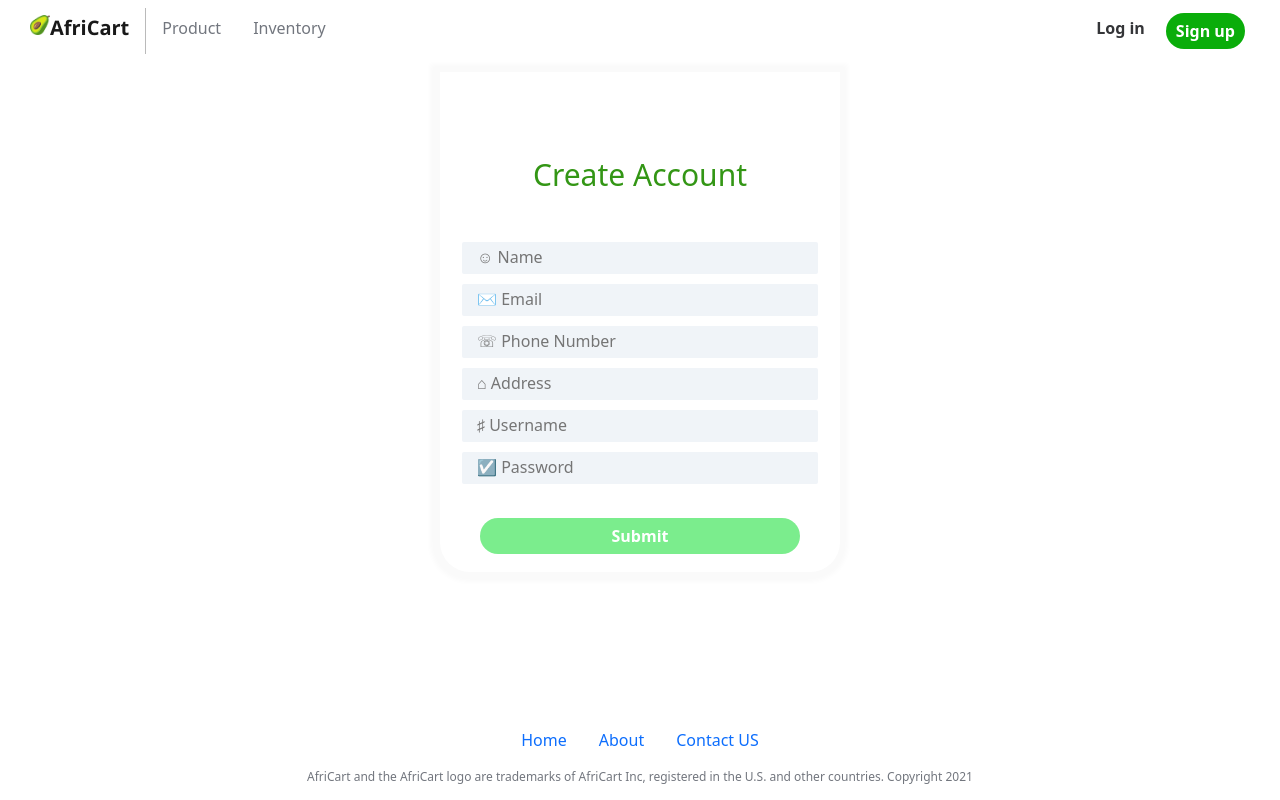
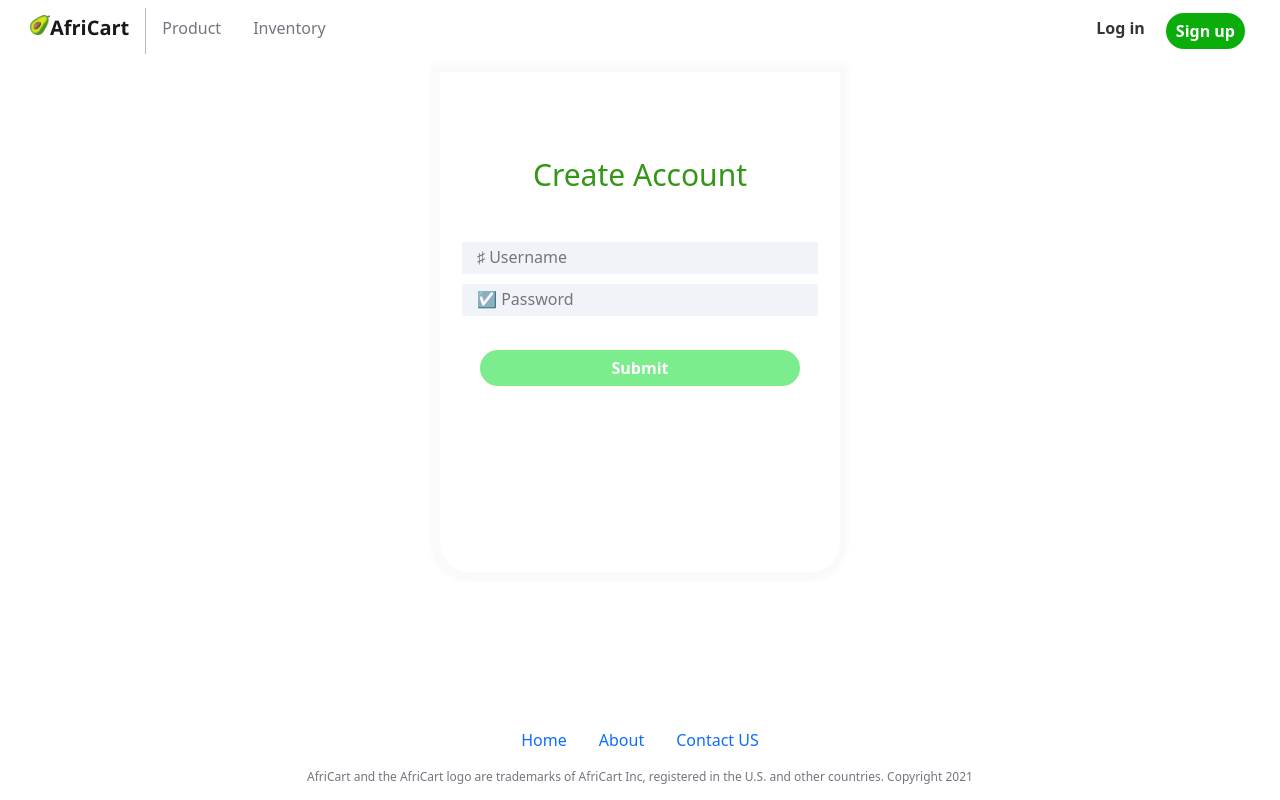
Before and after one commit to Build-Week-African-Marketplace-03/front-end, a React (Create React App) app in the folder african-marketplace/: page /signup in a window 1280 px wide. Built offline with nearby package versions, Linux system fonts and the light colour scheme.

Commit message:
got login and profile to work with new api

```diff
--- a/african-marketplace/src/App.js
+++ b/african-marketplace/src/App.js
@@ -16,6 +16,7 @@ import PrivateRoute from './utilities/PrivateRoute'
 
 
 function App() {
+
   return (
     <div className="App">
       <header>
--- a/african-marketplace/src/page/login.js
+++ b/african-marketplace/src/page/login.js
@@ -22,7 +22,7 @@ export default function Login(props) {
 
   const onSubmit = e => {
     e.preventDefault();
-    axios.post('https://fakestoreapi.com/auth/login', initialLogin)
+    axios.post('https://build-week-afrimark.herokuapp.com/api/auth/login', initialLogin)
     .then(res => {
       localStorage.setItem('token', res.data.payload);
       push('/inventory');
--- a/african-marketplace/src/page/profile.js
+++ b/african-marketplace/src/page/profile.js
@@ -3,26 +3,22 @@ import { useState } from "react";
 import { reach } from 'yup'
 import profileFormSchema from "../validation/profileFormSchema"
 import "../css/signup.css"
+import { useHistory } from "react-router";
+import axios from "axios";
 
 const initialFormValues = {
-  sellerName: '',
-  email: '',
-  phoneNumber: '',
-  address: '',
   username: '',
   password: ''
 }
 
 const initialFormErrors = {
-  sellerName: '',
-  email: '',
-  phoneNumber: '',
-  address: '',
   username: '',
   password: ''
 }
 
 export default function Signup(props) {
+
+  const { push } = useHistory();
 
   const [formValues, setFormValues] = useState(initialFormValues)
   const [formErrors, setFormErrors] = useState(initialFormErrors)
@@ -47,24 +43,36 @@ export default function Signup(props) {
     inputChange(name, value)
   }
 
-  const formSubmit = () => {
-    const newUser = {
-      sellerName: formValues.sellerName.trim(),
-      email: formValues.email.trim(),
-      phoneNumber: formValues.phoneNumber.trim(),
-      address: formValues.address.trim(),
-      username: formValues.username.trim(),
-      password: formValues.password.trim()
-    }
-    setTimeout(() => {
-      alert(JSON.stringify(newUser, null, 2))
-    }, 1000)
-    setFormValues(initialFormValues)
+  // const formSubmit = () => {
+  //   const newUser = {
+  //     sellerName: formValues.sellerName.trim(),
+  //     email: formValues.email.trim(),
+  //     phoneNumber: formValues.phoneNumber.trim(),
+  //     address: formValues.address.trim(),
+  //     username: formValues.username.trim(),
+  //     password: formValues.password.trim()
+  //   }
+  //   setTimeout(() => {
+  //     alert(JSON.stringify(newUser, null, 2))
+  //   }, 1000)
+  //   setFormValues(initialFormValues)
+  // }
+
+  const newUser = () => {
+
+    axios.post('https://build-week-afrimark.herokuapp.com/api/auth/register', formValues)
+      .then(res => {
+        console.log('success', res)
+        push('/login')
+      })
+      .catch(err => console.log('error', err.message))
+
   }
 
   const onSubmit = evt => {
     evt.preventDefault()
-    formSubmit()
+    // formSubmit()
+    newUser()
   }
 
   return (
@@ -74,54 +82,6 @@ export default function Signup(props) {
 
 
         <form className="flex-column" onSubmit={onSubmit}>
-          <label>
-            {/* Name: */}
-            <input
-              value={formValues.sellerName}
-              onChange={onChange}
-              name="sellerName"
-              type="text"
-              className="nameBox"
-              placeholder="☺ Name"
-            />
-            <div>{formErrors.sellerName}</div>
-          </label>
-          <label>
-            {/* Email: */}
-            <input
-              value={formValues.email}
-              onChange={onChange}
-              name="email"
-              type="email"
-              className="nameBox"
-              placeholder="✉ Email"
-            />
-            <div>{formErrors.email}</div>
-          </label>
-          <label>
-            {/* Phone Number: */}
-            <input
-              value={formValues.phoneNumber}
-              onChange={onChange}
-              name="phoneNumber"
-              type="tel"
-              className="nameBox"
-              placeholder="☏ Phone Number"
-            />
-            <div>{formErrors.phoneNumber}</div>
-          </label>
-          <label>
-            {/* Address: */}
-            <input
-              value={formValues.address}
-              onChange={onChange}
-              name="address"
-              type="address"
-              className="nameBox"
-              placeholder="⌂ Address"
-            />
-            <div>{formErrors.address}</div>
-          </label>
           <label>
             {/* Seller ID: */}
             <input
```
